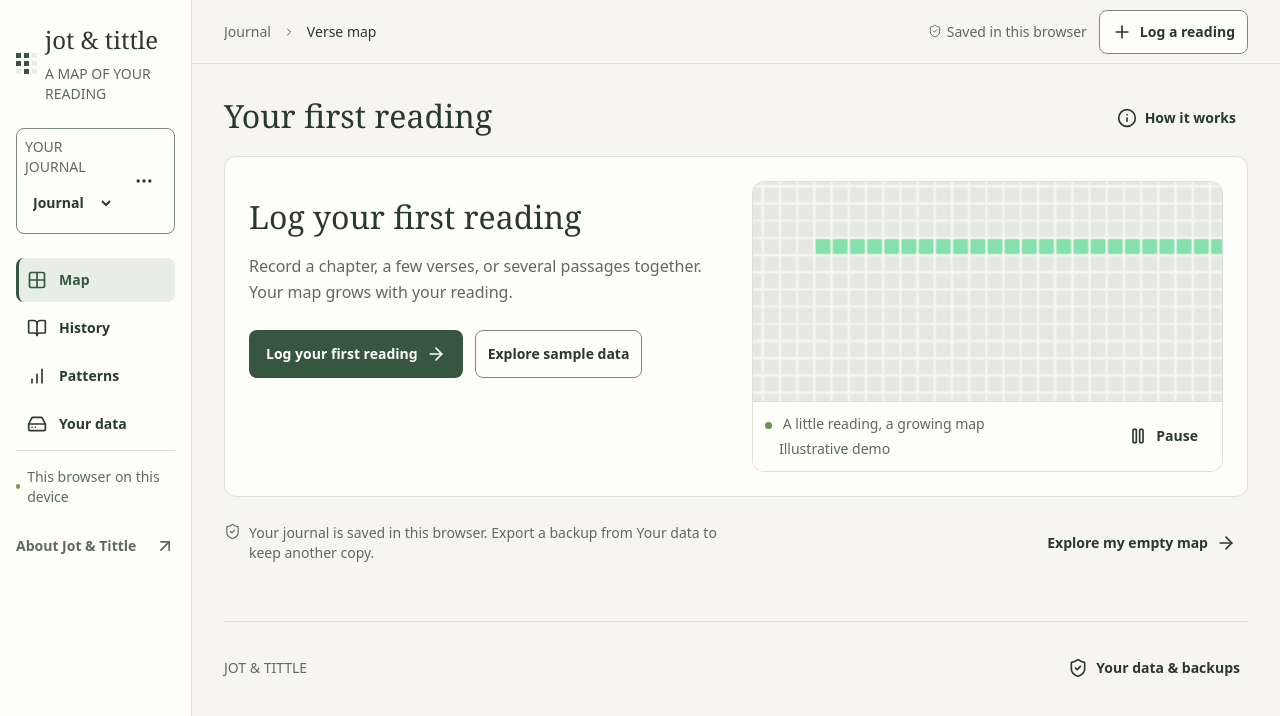
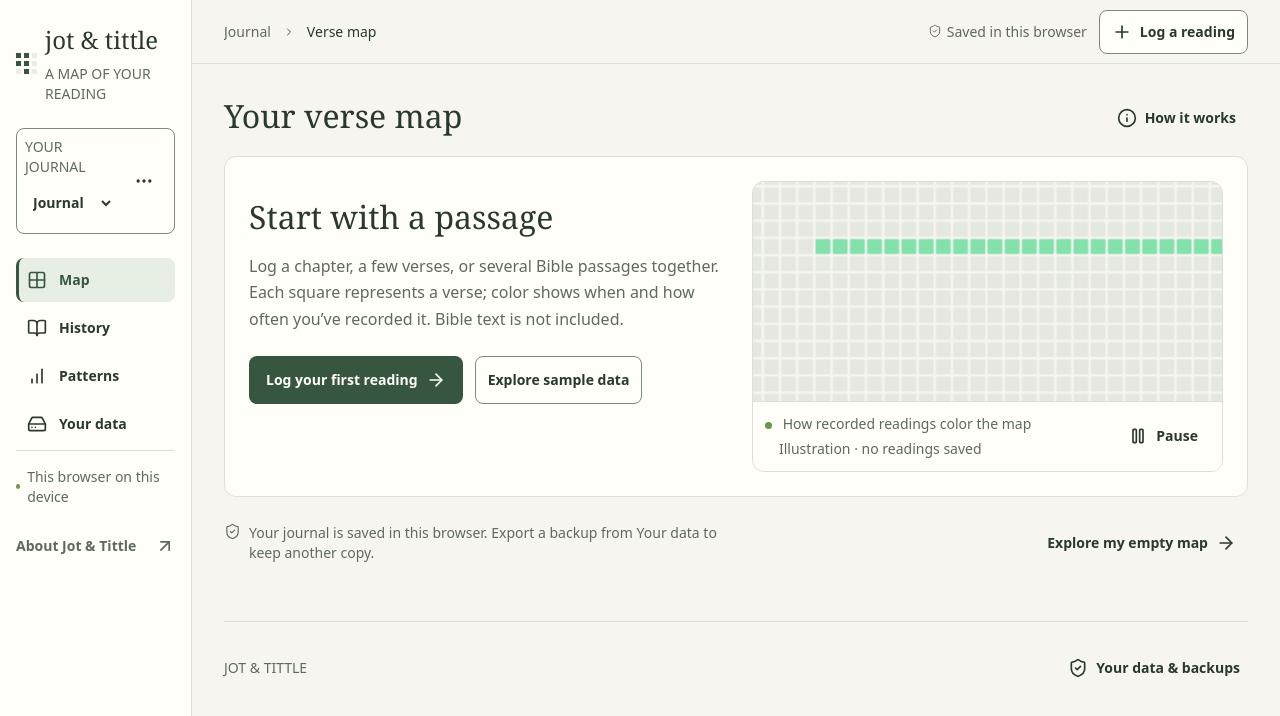
Before and after one commit to travisseitler/jot-and-tittle, a React (Vite) app: page / in a window 1280 px wide. Both pictures are taken after a click on the button "Map". Shown: the top 716 px of the page. Built offline with nearby package versions, Linux system fonts and the light colour scheme.

Commit message:
refactor(copy): orient first-time Bible reading visitors

```diff
--- a/src/EmptyMapDemo.tsx
+++ b/src/EmptyMapDemo.tsx
@@ -54,8 +54,8 @@ export function EmptyMapDemo() {
       </svg>
       <figcaption>
         <span>
-          <i aria-hidden="true" /> A little reading, a growing map{" "}
-          <small>Illustrative demo</small>
+          <i aria-hidden="true" /> How recorded readings color the map{" "}
+          <small>Illustration · no readings saved</small>
         </span>
         <button
           className="quiet demo-pause"
--- a/src/main.tsx
+++ b/src/main.tsx
@@ -1198,8 +1198,8 @@ function App() {
               </div>
               <h1 tabIndex={-1}>
                 {page === "map"
-                  ? !allReadings.length && !sample && !exploreEmpty
-                    ? "Your first reading"
+                  ? !allReadings.length && !sample && !exploreEmpty && !readOnly
+                    ? "Your verse map"
                     : "Your reading, at a glance"
                   : page === "history"
                     ? "Reading history"
@@ -1266,6 +1266,7 @@ function App() {
           )}
           {page === "map" &&
             !sample &&
+            !readOnly &&
             !allReadings.length &&
             !exploreEmpty &&
             ready &&
@@ -1273,10 +1274,12 @@ function App() {
               <section className="welcome">
                 <div className="welcome-composition">
                   <div className="welcome-copy">
-                    <h2 className="sr-only">Log your first reading</h2>
+                    <h2>Start with a passage</h2>
                     <p>
-                      Record a chapter, a few verses, or several passages
-                      together. Your map grows with your reading.
+                      Log a chapter, a few verses, or several Bible passages
+                      together. Each square represents a verse; color shows when
+                      and how often you’ve recorded it. Bible text is not
+                      included.
                     </p>
                     <div className="welcome-actions">
                       <button className="primary" onClick={() => openLog()}>
@@ -1308,7 +1311,7 @@ function App() {
               </section>
             )}
           {page === "map" &&
-            (sample || allReadings.length > 0 || exploreEmpty) && (
+            (sample || allReadings.length > 0 || exploreEmpty || readOnly) && (
               <>
                 <dl
                   className="reading-summary"
```
Also changed, not shown: design/visual-design-guidelines.md (+1 -0 lines).
